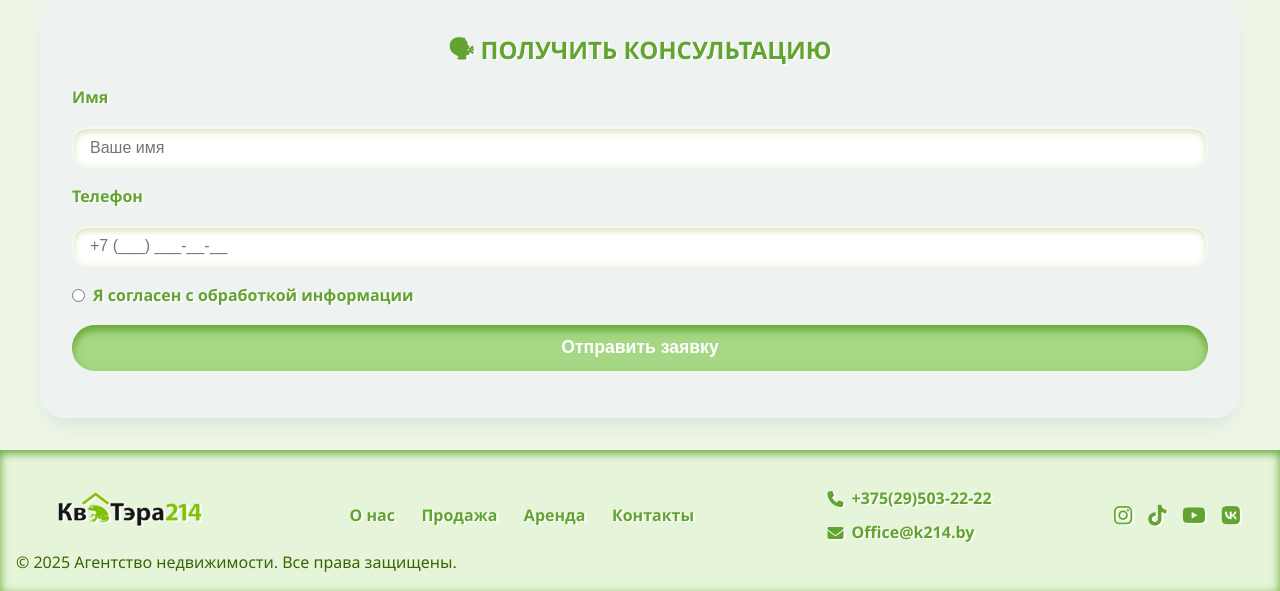
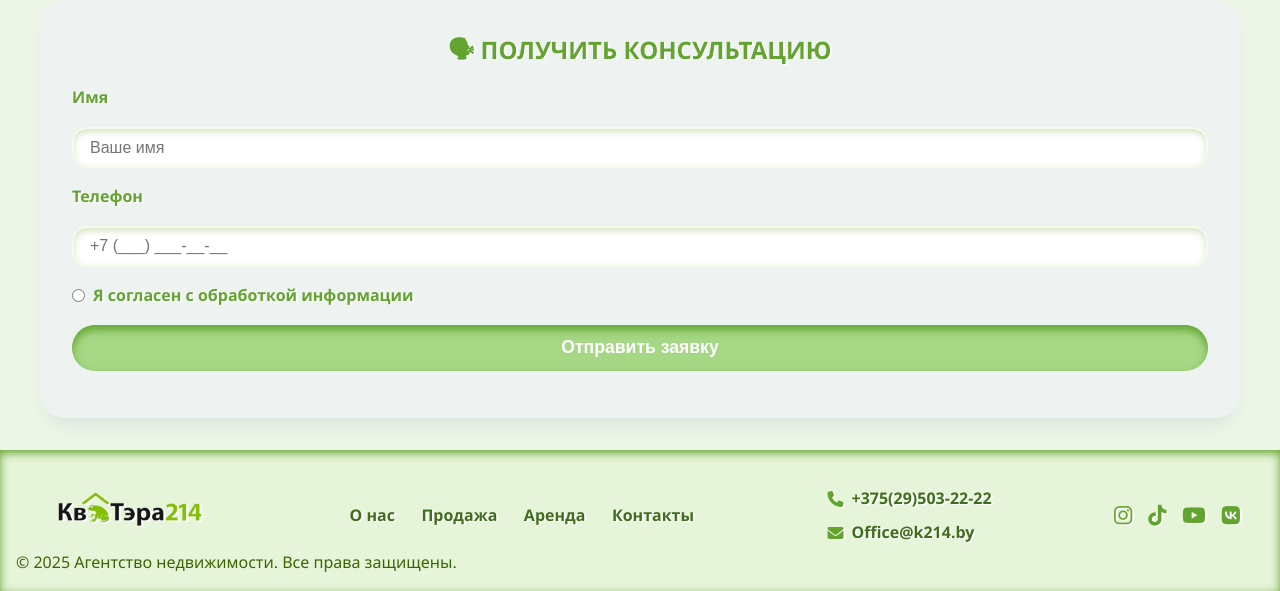
Before and after one commit to TumashenkaAliaksandr/kv_214, a Django app: page / in a window 1280 px wide. Shown: the part 3634-4225 px from the top of the page. Run offline with Django 5.2, Linux system fonts and the light colour scheme; data comes from the database, SQL or seed files in the repository.

Commit message:
fixing styles

```diff
--- a/templates/main/base.html
+++ b/templates/main/base.html
@@ -108,9 +108,9 @@
             </div>
 
             <nav class="footer-menu">
-                <a href="#about">О нас</a>
-                <a href="#sale-house">Продажа</a>
-                <a href="#rent-house">Аренда</a>
+                <a href="{% url 'about' %}">О нас</a>
+                <a href="{% url 'sale' %}">Продажа</a>
+                <a href="{% url 'rent' %}">Аренда</a>
                 <a href="{% url 'contacts' %}">Контакты</a>
             </nav>
 
--- a/webapp/static/webapp/css/style.css
+++ b/webapp/static/webapp/css/style.css
@@ -931,7 +931,7 @@ body {
 }
 
 .footer-menu a {
-  color: var(--accent-color-dark);
+  color: #416e1e;
   font-weight: 600;
   text-decoration: none;
   margin: 0 0.7rem;
@@ -1000,7 +1000,7 @@ a {
 a[href^="tel"], a[href^="mailto"] {
     text-decoration: none;
     user-select: text;
-    color: #63a431;
+    color: #416e1e;
 }
 
 /* Адаптивность и мобильная версия */
```
Also changed, not shown: 1 other file.
